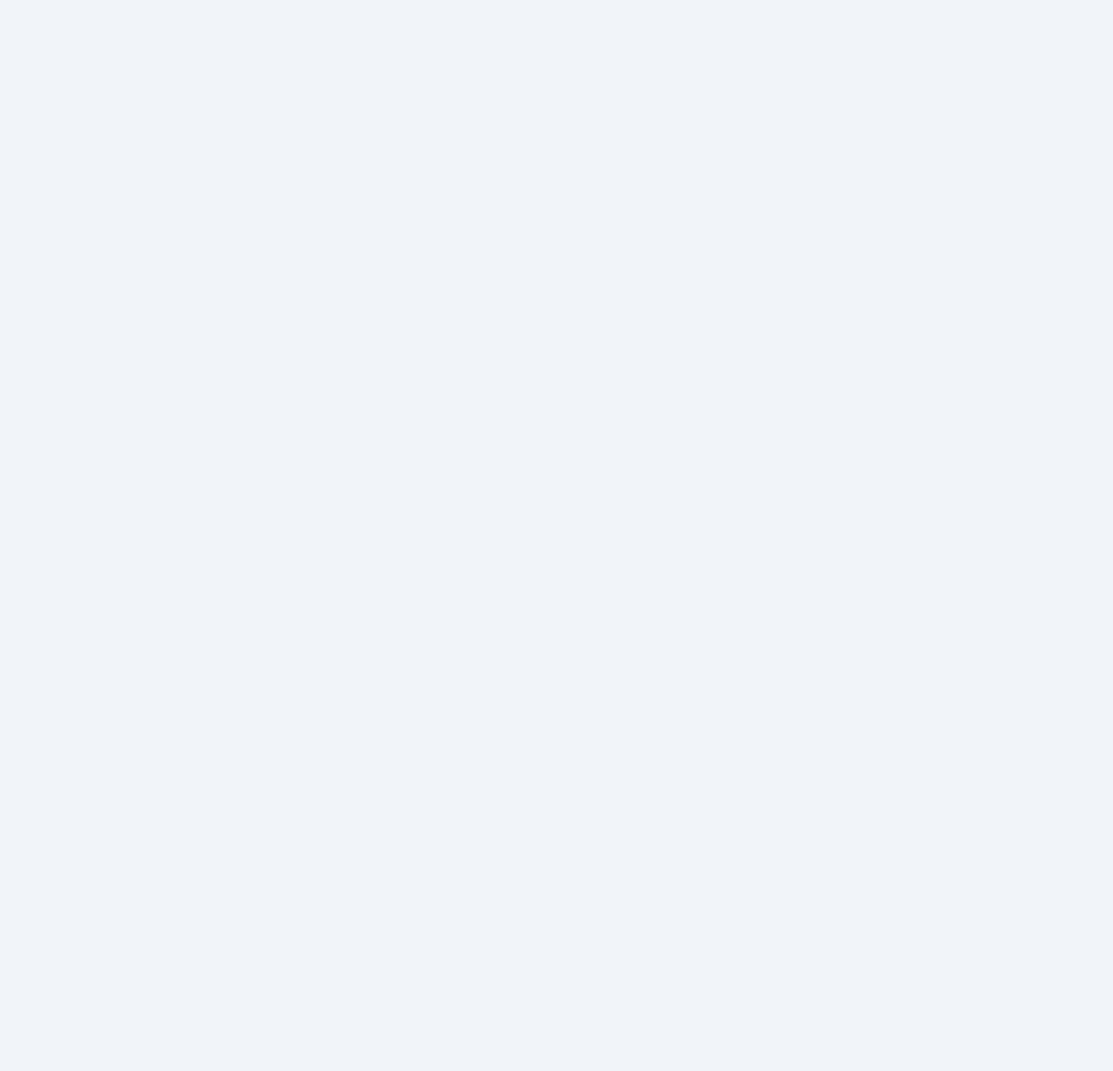
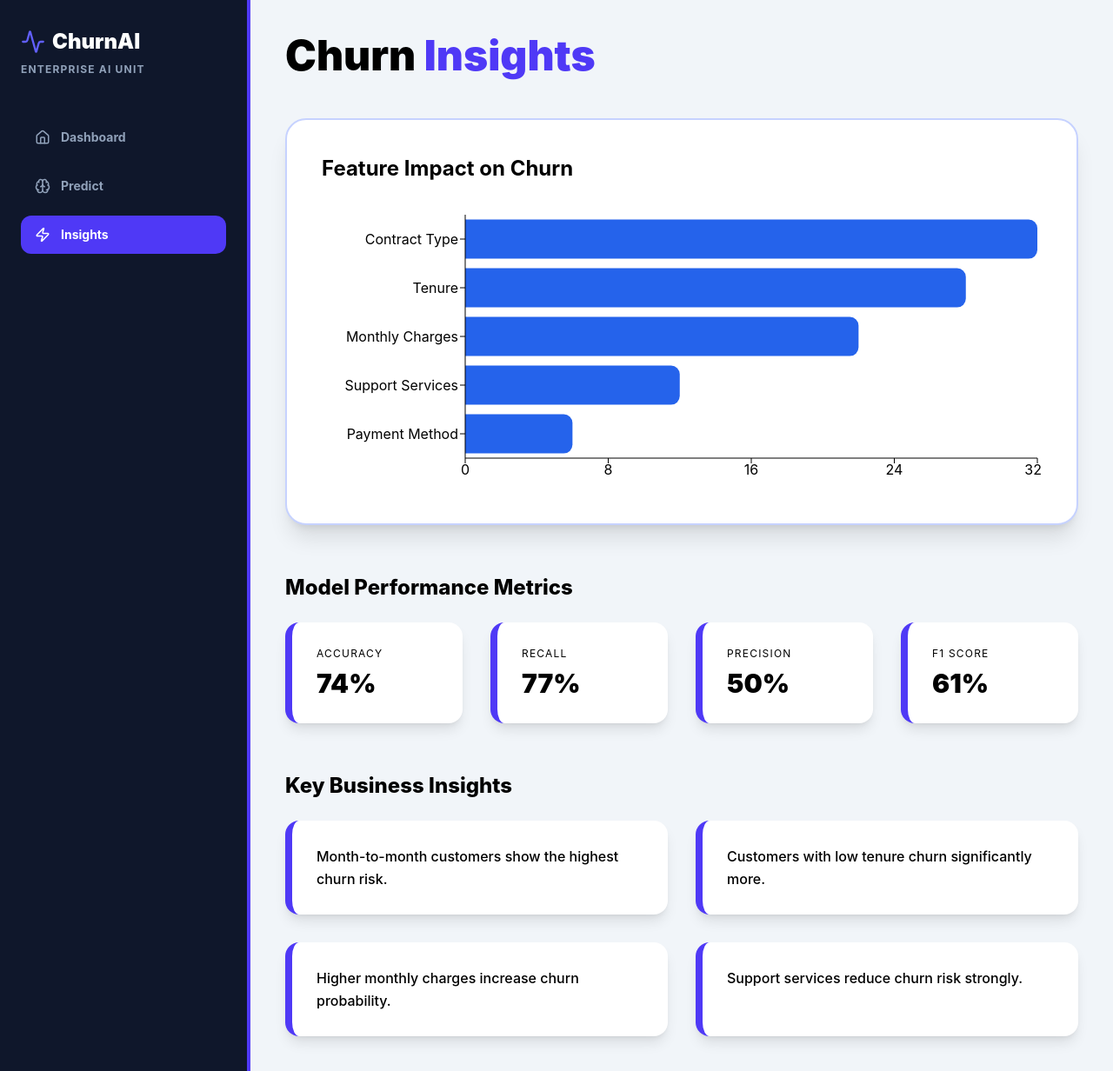
Before and after one commit to Shreya7078/ChurnPrediction, a React (Vite) app in the folder frontend/: page /insights in a window 1280 px wide. Before the commit this address had no page. Shown: the whole page at 87% size. Before the commit the page ends 800 px from the top, so only its background shows below. Built offline with nearby package versions, Linux system fonts and the light colour scheme.

Commit message:
Add Predict and Insights pages; integrate Sidebar into Dashboard

```diff
--- a/frontend/src/App.jsx
+++ b/frontend/src/App.jsx
@@ -1,6 +1,9 @@
 import React from 'react'
 import Landing from './pages/Landing'
 import Dashboard from './pages/Dashboard';
+import Predict from './pages/Predict';
+import Insights from './pages/Insights';
+
 import { BrowserRouter, Routes, Route } from "react-router-dom";
 
 function App() {
@@ -9,6 +12,8 @@ function App() {
       <Routes>
         <Route path="/" element={<Landing />} />
         <Route path="/dashboard" element={<Dashboard />} />
+        <Route path="/predict" element={<Predict />} />
+        <Route path="/insights" element={<Insights />} />
       </Routes>
     </BrowserRouter>
   )
--- /dev/null
+++ b/frontend/src/components/Sidebar.jsx
@@ -0,0 +1,45 @@
+import { Link, useLocation } from "react-router-dom";
+import { Activity, Home, Brain, Zap } from "lucide-react";
+
+export default function Sidebar() {
+  const location = useLocation();
+
+  const nav = [
+    { name: "Dashboard", path: "/dashboard", icon: <Home size={18}/> },
+    { name: "Predict", path: "/predict", icon: <Brain size={18}/> },
+    { name: "Insights", path: "/insights", icon: <Zap size={18}/> }
+  ];
+
+  return (
+    <aside className="w-72 bg-slate-900 text-white px-6 py-8 border-r-4 border-indigo-600">
+
+      <div className="mb-12">
+        <div className="flex items-center gap-2 mb-2">
+          <Activity size={28} className="text-indigo-500" />
+          <h2 className="text-2xl font-black">ChurnAI</h2>
+        </div>
+        <p className="text-xs text-slate-400 uppercase tracking-widest font-bold">
+          Enterprise AI Unit
+        </p>
+      </div>
+
+      <nav className="space-y-3">
+        {nav.map(item => (
+          <Link
+            key={item.name}
+            to={item.path}
+            className={`flex items-center gap-3 px-4 py-3 rounded-xl transition ${
+              location.pathname === item.path
+                ? "bg-indigo-600 text-white"
+                : "hover:bg-slate-800 text-slate-400 hover:text-white"
+            }`}
+          >
+            {item.icon}
+            <span className="font-bold text-sm">{item.name}</span>
+          </Link>
+        ))}
+      </nav>
+
+    </aside>
+  );
+}
--- a/frontend/src/pages/Dashboard.jsx
+++ b/frontend/src/pages/Dashboard.jsx
@@ -1,16 +1,20 @@
 import { useEffect, useState } from "react";
 import {
   Users, TrendingDown, DollarSign, Target,
-  ChevronRight, Activity,
+  Activity,
   Home, Zap, Brain
 } from "lucide-react";
+import Sidebar from "../components/Sidebar";
+
+import { Link, useLocation } from "react-router-dom";
 
 import ChurnByContractChart from "../components/ChurnByContractChart";
 import TenureChurnChart from "../components/TenureChurnChart";
 
 export default function Dashboard() {
   const [data, setData] = useState([]);
-  const [activeNav, setActiveNav] = useState("Dashboard");
+
+  const location = useLocation();
 
   useEffect(() => {
     fetch("/data/clean_data.csv")
@@ -35,7 +39,7 @@ export default function Dashboard() {
       ).toFixed(2)
     : 0;
 
-  /* -------- REAL CHART DATA -------- */
+
 
   const contractTypes = ["Month-to-month", "One year", "Two year"];
 
@@ -73,46 +77,14 @@ export default function Dashboard() {
     };
   });
 
-  /* -------------------------------- */
+
 
   return (
     <div className="flex min-h-screen bg-slate-100">
 
-      <aside className="w-72 bg-slate-900 text-white px-6 py-8 border-r-4 border-indigo-600">
-        <div className="mb-12">
-          <div className="flex items-center gap-2 mb-2">
-            <Activity size={28} className="text-indigo-500" />
-            <h2 className="text-2xl font-black">ChurnAI</h2>
-          </div>
-          <p className="text-xs text-slate-400 uppercase tracking-widest font-bold">
-            Enterprise AI Unit
-          </p>
-        </div>
+      <Sidebar/>
 
-        <nav className="space-y-3">
-          {[
-            { name: "Dashboard", icon: <Home size={18} /> },
-            { name: "Prediction", icon: <Brain size={18} /> },
-            { name: "Insights", icon: <Zap size={18} /> }
-          ].map(item => (
-            <div
-              key={item.name}
-              onClick={() => setActiveNav(item.name)}
-              className={`flex items-center gap-3 px-4 py-3 rounded-xl cursor-pointer transition ${
-                activeNav === item.name
-                  ? "bg-indigo-600 text-white"
-                  : "hover:bg-slate-800 text-slate-400 hover:text-white"
-              }`}
-            >
-              {item.icon}
-              <span className="font-bold text-sm">{item.name}</span>
-              {activeNav === item.name && (
-                <ChevronRight size={16} className="ml-auto" />
-              )}
-            </div>
-          ))}
-        </nav>
-      </aside>
+      {/* MAIN CONTENT */}
 
       <main className="flex-1 p-8">
 
@@ -125,7 +97,6 @@ export default function Dashboard() {
         <div className="grid md:grid-cols-3 gap-6 mb-12">
           <Card title="Total Customers" value={total} icon={<Users size={24} />} />
           <Card title="Churn Rate" value={`${churnRate}%`} icon={<TrendingDown size={24} />} />
-          {/* <Card title="Avg Monthly Charges" value={`$${avgMonthly}`} icon={<DollarSign size={24} />} /> */}
           <Card title="Model Recall" value="77%" icon={<Target size={24} />} />
         </div>
 
@@ -134,8 +105,6 @@ export default function Dashboard() {
             {churned.toLocaleString()} customers have churned
           </p>
         </div>
-
-
 
         <div className="grid md:grid-cols-2 gap-8">
           <ChurnByContractChart data={contractData} />
@@ -160,3 +129,4 @@ function Card({ title, value, icon }) {
     </div>
   );
 }
+``
--- /dev/null
+++ b/frontend/src/pages/Insights.jsx
@@ -0,0 +1,96 @@
+import { BarChart, Bar, XAxis, YAxis, Tooltip, ResponsiveContainer } from "recharts";
+import Sidebar from "../components/Sidebar";
+
+export default function Insights() {
+
+  const featureImportance = [
+    { feature: "Contract Type", importance: 32 },
+    { feature: "Tenure", importance: 28 },
+    { feature: "Monthly Charges", importance: 22 },
+    { feature: "Support Services", importance: 12 },
+    { feature: "Payment Method", importance: 6 }
+  ];
+
+  return (
+    <div className="flex min-h-screen bg-slate-100">
+
+      <Sidebar />
+
+      <main className="flex-1 p-10">
+
+        <h1 className="text-5xl font-black mb-12 text-black">
+          Churn <span className="text-indigo-600">Insights</span>
+        </h1>
+
+        {/* FEATURE IMPORTANCE */}
+
+        <div className="bg-white rounded-3xl shadow-xl p-10 mb-14 border-2 border-indigo-200 hover:border-indigo-500 transition">
+          <h2 className="text-2xl font-bold mb-8 text-black">
+            Feature Impact on Churn
+          </h2>
+
+          <ResponsiveContainer width="100%" height={320}>
+            <BarChart data={featureImportance} layout="vertical">
+              <XAxis type="number" stroke="#000" />
+              <YAxis dataKey="feature" type="category" width={160} stroke="#000" />
+              <Tooltip />
+              <Bar
+                dataKey="importance"
+                fill="#2563EB"
+                radius={[0,10,10,0]}
+              />
+            </BarChart>
+          </ResponsiveContainer>
+        </div>
+
+        {/* ✅ MODEL METRICS HEADING */}
+
+        <h2 className="text-2xl font-extrabold mb-6 text-black">
+          Model Performance Metrics
+        </h2>
+
+        <div className="grid md:grid-cols-4 gap-8 mb-14">
+
+          <Metric title="Accuracy" value="74%" />
+          <Metric title="Recall" value="77%" />
+          <Metric title="Precision" value="50%" />
+          <Metric title="F1 Score" value="61%" />
+
+        </div>
+
+        {/* ✅ BUSINESS INSIGHTS HEADING */}
+
+        <h2 className="text-2xl font-extrabold mb-6 text-black">
+          Key Business Insights
+        </h2>
+
+        <div className="grid md:grid-cols-2 gap-8">
+
+          <Insight text="Month-to-month customers show the highest churn risk." />
+          <Insight text="Customers with low tenure churn significantly more." />
+          <Insight text="Higher monthly charges increase churn probability." />
+          <Insight text="Support services reduce churn risk strongly." />
+
+        </div>
+
+      </main>
+    </div>
+  );
+}
+
+function Metric({ title, value }) {
+  return (
+    <div className="bg-white p-7 rounded-2xl shadow-lg border-l-8 border-indigo-600 hover:shadow-xl transition">
+      <p className="text-xs uppercase text-black mb-2 tracking-widest">{title}</p>
+      <h3 className="text-3xl font-black text-black">{value}</h3>
+    </div>
+  );
+}
+
+function Insight({ text }) {
+  return (
+    <div className="bg-white p-7 rounded-2xl shadow-lg border-l-8 border-indigo-600 hover:shadow-xl transition">
+      <p className="font-medium text-black leading-relaxed">{text}</p>
+    </div>
+  );
+}
--- /dev/null
+++ b/frontend/src/pages/Predict.jsx
@@ -0,0 +1,11 @@
+import React from 'react'
+
+function Predict() {
+  return (
+    <>
+      hey
+    </>
+  )
+}
+
+export default Predict
```
